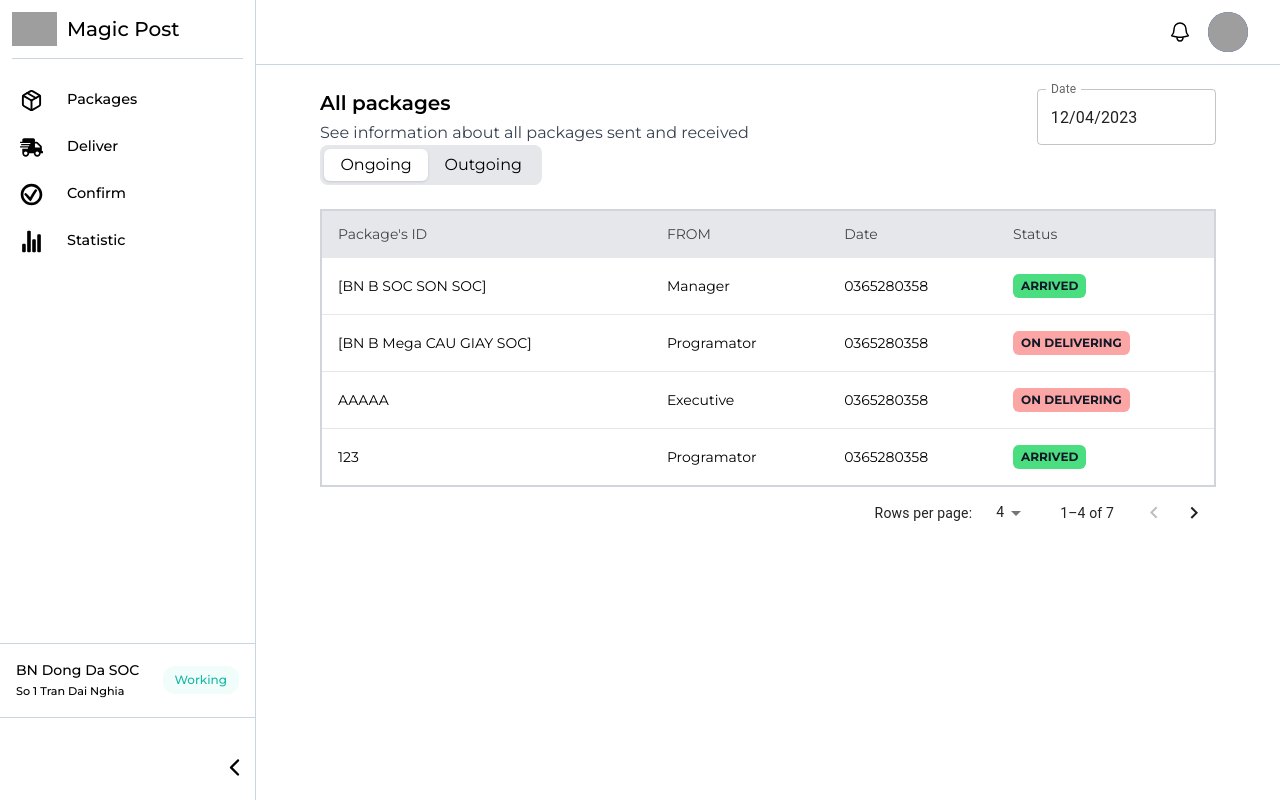
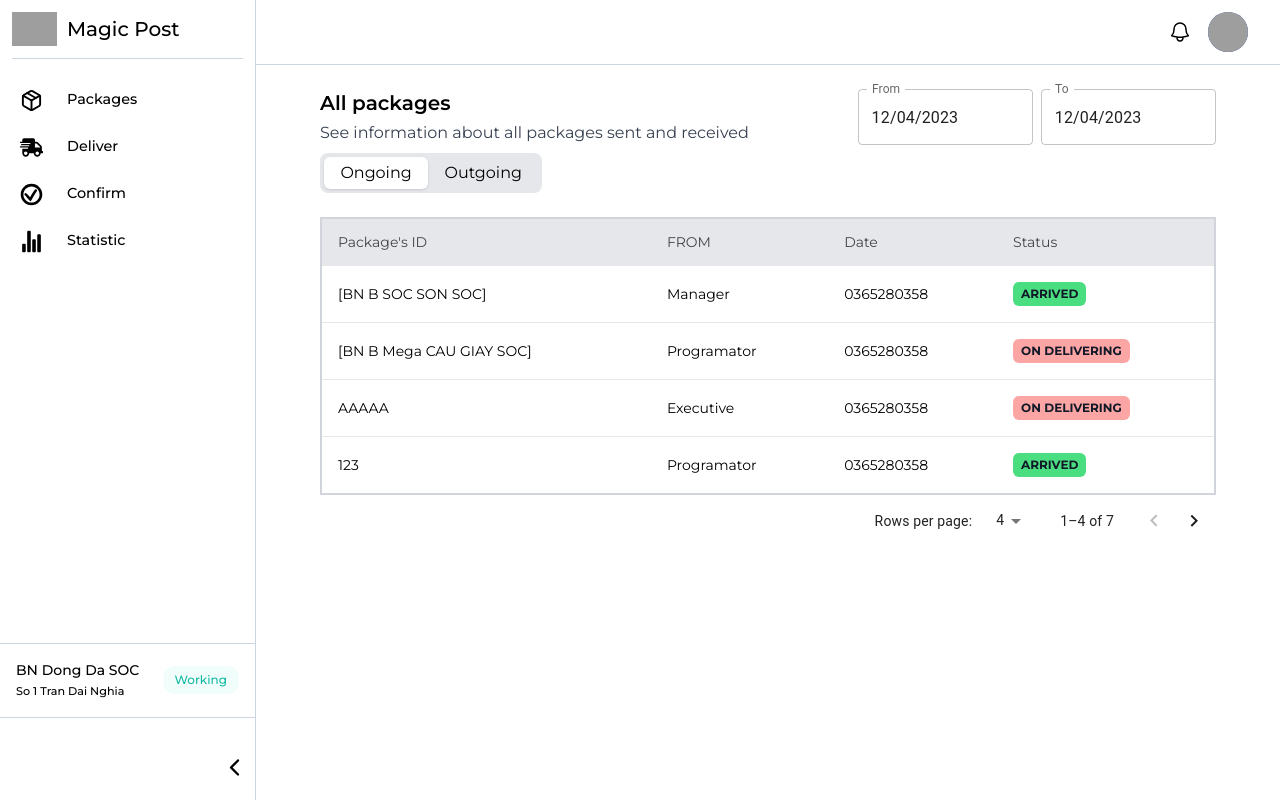
Before and after one commit to juStD-34/Magic_Post_2023, a React (Create React App) app in the folder front_end/: page /trade/manager/statistic in a window 1280 px wide. Built offline with nearby package versions, Linux system fonts and the light colour scheme; grey boxes are pictures that could not be loaded.

Commit message:
[DATE] Add from - to datepicker

```diff
--- a/front_end/src/shared/Table/components/TableInfor.jsx
+++ b/front_end/src/shared/Table/components/TableInfor.jsx
@@ -25,9 +25,12 @@ export default function TableInfor({ head, intro, add, statistic }) {
             See information about {intro}
           </Typography>
         </div>
-        {statistic && <div className="lg:w-[20%]">
+        {statistic && <div className="w-[40%] lg:w-[40%] flex pb-2 gap-2">
           <LocalizationProvider dateAdapter={AdapterDayjs} >
-              <DatePicker label="Date" defaultValue={dayjs()}  />
+              <DatePicker label="From" defaultValue={dayjs()}  />
+          </LocalizationProvider>
+          <LocalizationProvider dateAdapter={AdapterDayjs} >
+              <DatePicker label="To" defaultValue={dayjs()}  />
           </LocalizationProvider>
         </div>}
       </div>
```
